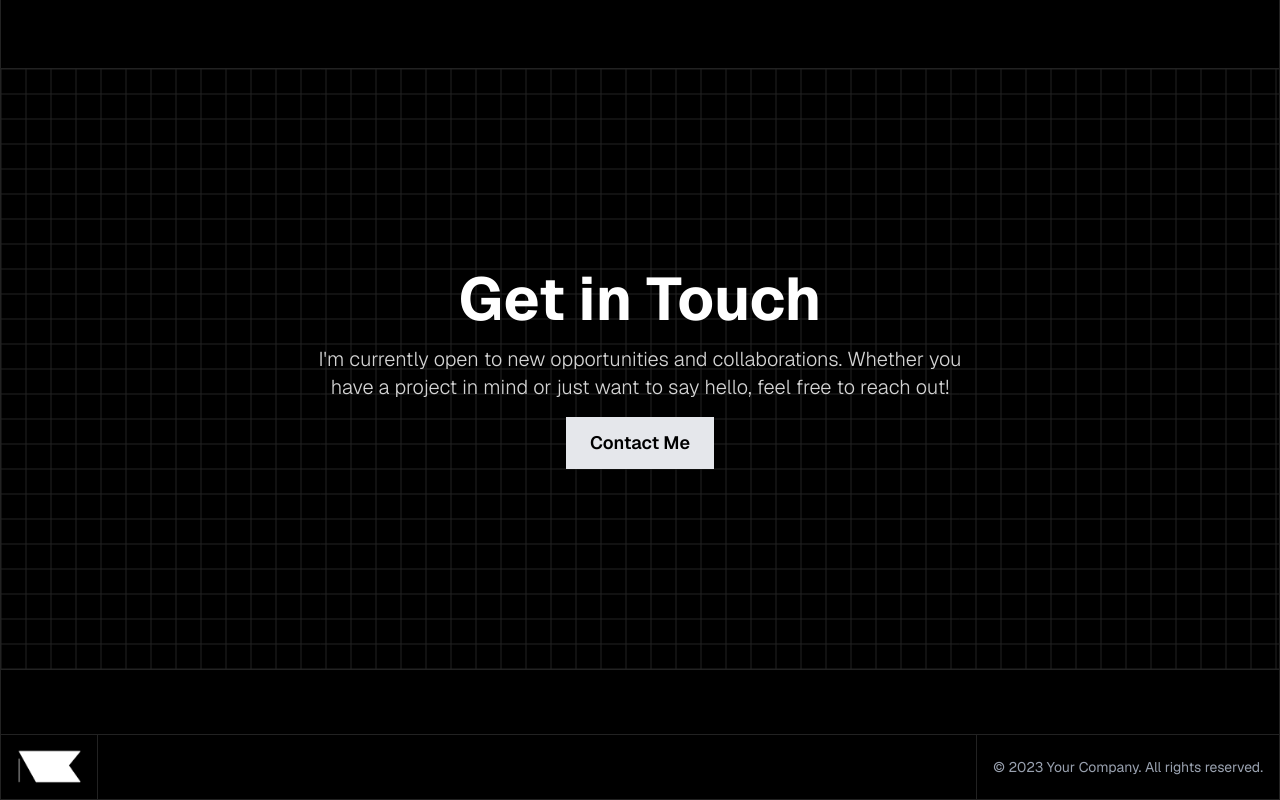
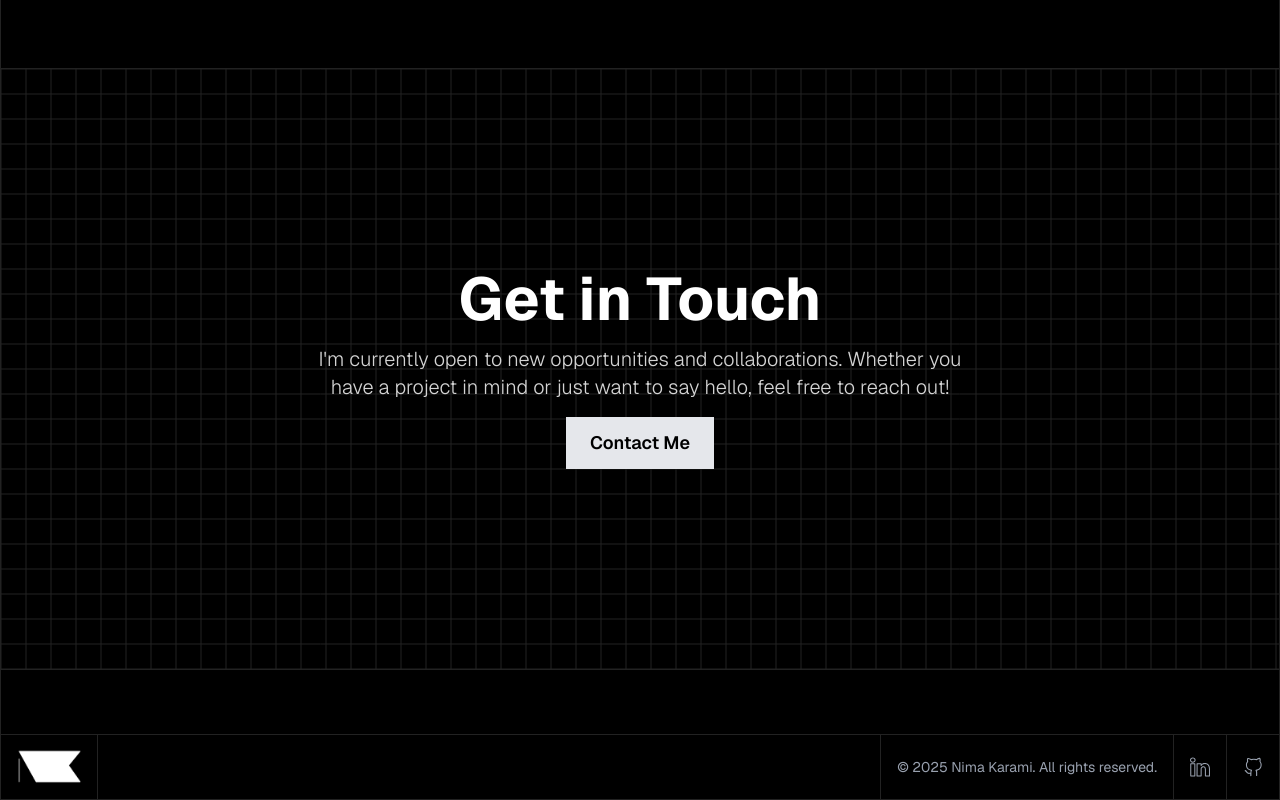
Before and after one commit to nima-karami/nextjs-portfolio, a Next.js app: page / in a window 1280 px wide. Shown: the part 2253-3053 px from the top of the page. Built offline with nearby package versions, Linux system fonts and the light colour scheme.

Commit message:
add social media icons to the footer

```diff
--- a/app/components/footer-section.tsx
+++ b/app/components/footer-section.tsx
@@ -1,4 +1,8 @@
 import Image from 'next/image';
+import Link from 'next/link';
+
+import { SlSocialLinkedin } from 'react-icons/sl';
+import { VscGithubAlt } from 'react-icons/vsc';
 
 import Container from './container';
 
@@ -12,7 +16,10 @@ function FooterSection() {
       </div>
       <section id="footer" className="border-secondary w-full border-b">
         <Container className="flex h-16 justify-between">
-          <div className="border-secondary flex h-full items-center border-r px-4">
+          <Link
+            href="/"
+            className="border-secondary hover:bg-secondary flex h-full items-center border-r px-4 transition duration-300"
+          >
             <Image
               src="/images/logo-white.png"
               alt="Logo"
@@ -20,11 +27,27 @@ function FooterSection() {
               height={32}
               className="inline-block"
             />
-          </div>
-          <div className="border-secondary flex h-full items-center border-l px-4">
-            <p className="text-sm text-gray-400">
-              © 2023 Your Company. All rights reserved.
-            </p>
+          </Link>
+          <div className="flex">
+            <div className="border-secondary flex h-full items-center border-l px-4">
+              <p className="text-sm text-gray-400">
+                © {new Date().getFullYear()} Nima Karami. All rights reserved.
+              </p>
+            </div>
+            <div className="flex h-full items-center">
+              <Link
+                href="https://www.linkedin.com/in/nima-karami/"
+                className="border-secondary hover:bg-secondary flex h-full items-center border-l px-4 text-sm text-gray-400 transition duration-300"
+              >
+                <SlSocialLinkedin size={20} />
+              </Link>
+              <Link
+                href="https://github.com/nima-karami"
+                className="border-secondary hover:bg-secondary flex h-full items-center border-l px-4 text-sm text-gray-400 transition duration-300"
+              >
+                <VscGithubAlt size={20} />
+              </Link>
+            </div>
           </div>
         </Container>
       </section>
--- a/package.json
+++ b/package.json
@@ -19,6 +19,7 @@
     "next": "16.0.0",
     "react": "19.2.0",
     "react-dom": "19.2.0",
+    "react-icons": "^5.5.0",
     "tailwind-merge": "^3.3.1"
   },
   "devDependencies": {
```
Also changed, not shown: 1 other file (tests, documents, lock files or other folders).
